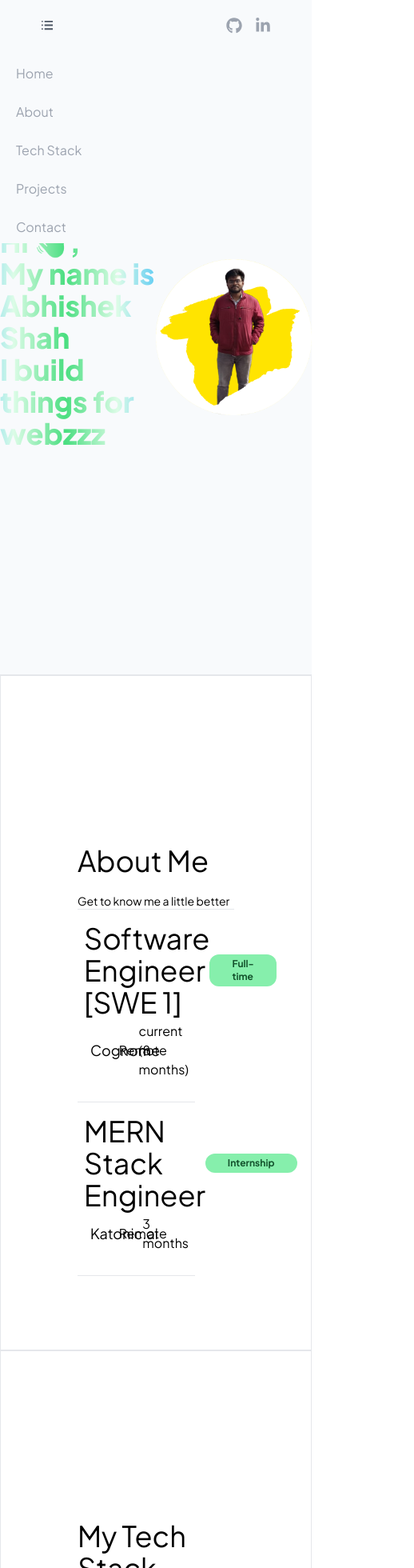
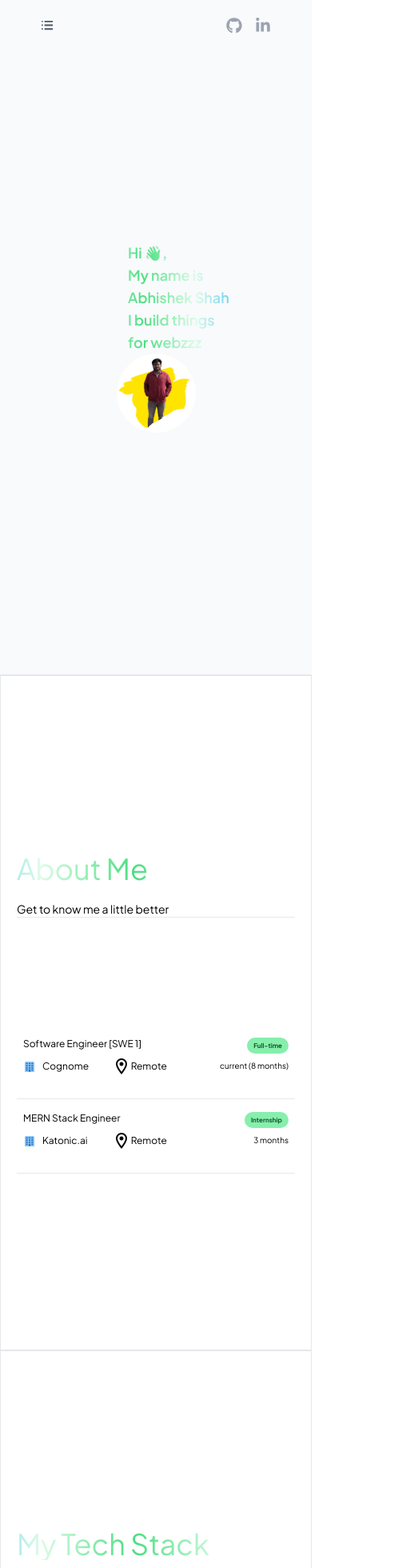
Before and after one commit to ShahIsCoding/portfolio, a React (Create React App) app: page / in a window 390 px wide. Shown: the top 1960 px of the page at 80% size, 518 px wide, since content can reach past the window. Built offline with nearby package versions, Linux system fonts and the light colour scheme.

Commit message:
dark mode and responsive fixes

```diff
--- a/src/App.js
+++ b/src/App.js
@@ -1,10 +1,19 @@
 import React from "react";
 import Navbar from "./Components/Navbar";
 import Body from "./Components/Body";
+import { useEffect } from "react";
 
 const App = () => {
+  useEffect(() => {
+    if (window.matchMedia("(prefers-color-scheme: dark)").matches) {
+      document.documentElement.classList.add("dark");
+    } else {
+      document.documentElement.classList.remove("dark");
+    }
+  }, []);
+
   return (
-    <div className="w-screen bg-black">
+    <div className="w-screen bg-black ">
       <div className="z-50 fixed top-0  w-full ">
         <Navbar />
       </div>
--- a/src/Components/Body.js
+++ b/src/Components/Body.js
@@ -1,4 +1,4 @@
-import React from "react";
+import React, { useEffect } from "react";
 import Home from "./pages/Home";
 import TechStack from "./pages/TechStack";
 import Projects from "./pages/Projects";
@@ -7,12 +7,22 @@ import Aboutme from "./pages/Aboutme";
 
 const Body = () => {
   return (
-    <div className="h-screen w-screen bg-slate-50">
-      <Home />
-      <Aboutme />
-      <TechStack />
-      <Projects />
-      <Contact />
+    <div className="h-screen w-screen bg-slate-50 ">
+      <div id="home">
+        <Home />
+      </div>
+      <div id="aboutme">
+        <Aboutme />
+      </div>
+      <div id="techStack">
+        <TechStack />
+      </div>
+      <div id="project">
+        <Projects />
+      </div>
+      <div id="contact">
+        <Contact />
+      </div>
     </div>
   );
 };
--- a/src/Components/Navbar.js
+++ b/src/Components/Navbar.js
@@ -2,13 +2,19 @@ import React, { useState } from "react";
 import { FaGithub, FaLinkedinIn } from "react-icons/fa";
 import { TfiMenuAlt } from "react-icons/tfi";
 
-const menu = ["Home", "About", "TechStack", "Projects", "Contact"];
+const menu = [
+  { name: "Home", id: "#home" },
+  { name: "About", id: "#aboutme" },
+  { name: "TechStack", id: "#techStack" },
+  { name: "Projects", id: "#project" },
+  { name: "Contact", id: "#contact" },
+];
 const Navbar = () => {
-  const [isOpen, setIsOpen] = useState(true);
+  const [isOpen, setIsOpen] = useState(false);
   return (
-    <div className="text-gray-600 bg-slate-50 cursor-pointer z-10">
+    <div className="text-gray-600 bg-slate-50 cursor-pointer z-10 dark:bg-black">
       <div className="w-full flex justify-center">
-        <div className="w-4/5 h-16 bg-slate-50 mx-auto p-3 flex flex-row justify-between items-center">
+        <div className="w-4/5 h-16  mx-auto p-3 flex flex-row justify-between items-center">
           <div className="logo">
             <TfiMenuAlt
               className="md:hidden block"
@@ -16,20 +22,22 @@ const Navbar = () => {
                 setIsOpen(!isOpen);
               }}
             />
-            <span className="hidden md:block ">Abhishek Shah</span>
+            <span className="md:text-4xl hidden md:block bg-clip-text text-transparent bg-[linear-gradient(to_right,theme(colors.green.400),theme(colors.green.100),theme(colors.sky.400),theme(colors.fuchsia.400),theme(colors.sky.400),theme(colors.green.100),theme(colors.green.400))] bg-[length:200%_auto] animate-gradient pl-16">
+              Abhishek Shah
+            </span>
           </div>
-          <div className={`pages md:block hidden  `}>
+          <div className={`pages md:block hidden `}>
             <ul className="flex flex-row lg:gap-16 gap-4">
               {menu.map((item, idx) => (
-                <li className="text-gray-400 hover:text-black hover:underline underline-offset-4 ">
-                  {item}
+                <li className="text-gray-400 hover:text-black hover:underline underline-offset-4 dark:hover:text-white">
+                  <a href={item.id}>{item.name}</a>
                 </li>
               ))}
             </ul>
           </div>
           <div className="links">
             <ul className="flex flex-row gap-4">
-              <li className="text-gray-400 text-xl cursor-pointer hover:text-black">
+              <li className="text-gray-400 text-xl cursor-pointer hover:text-black dark:hover:text-white">
                 <FaGithub
                   className=""
                   onClick={() =>
@@ -37,7 +45,7 @@ const Navbar = () => {
                   }
                 />
               </li>
-              <li className="text-gray-400 text-xl  hover:text-teal-800">
+              <li className="text-gray-400 text-xl  hover:text-teal-800 dark:hover:text-white">
                 <FaLinkedinIn
                   className="text-xl "
                   onClick={() =>
@@ -54,11 +62,11 @@ const Navbar = () => {
       </div>
       {isOpen && (
         <ul className="md:hidden w-full">
-          <li className="text-gray-400 px-3 py-2 m-2">Home</li>
-          <li className="text-gray-400 px-3 py-2 m-2">About</li>
-          <li className="text-gray-400 px-3 py-2 m-2">Tech Stack</li>
-          <li className="text-gray-400 px-3 py-2 m-2">Projects</li>
-          <li className="text-gray-400 px-3 py-2 m-2">Contact</li>
+          {menu.map((item, idx) => (
+            <li className="text-gray-400 px-3 py-2 m-2  hover:text-black hover:underline underline-offset-4">
+              <a href={item.id}>{item.name}</a>
+            </li>
+          ))}
         </ul>
       )}
     </div>
--- a/src/Components/pages/Aboutme.js
+++ b/src/Components/pages/Aboutme.js
@@ -19,13 +19,15 @@ const Aboutme = () => {
     },
   ];
   return (
-    <div className="h-screen px-24  flex flex-col justify-center border">
+    <div className="h-screen md:px-24  p-5 flex flex-col justify-center border dark:border-gray-800 dark:bg-black dark:text-white">
       <div className="h-2/4  flex flex-col justify-between">
         <div className="border-b">
-          <h1 className="text-4xl">About Me</h1>
+          <h1 className="text-4xl bg-clip-text text-transparent bg-[linear-gradient(to_right,theme(colors.green.400),theme(colors.green.100),theme(colors.sky.400),theme(colors.fuchsia.400),theme(colors.sky.400),theme(colors.green.100),theme(colors.green.400))] bg-[length:200%_auto] animate-gradient ">
+            About Me
+          </h1>
           <h1 className="text-sm pt-5">Get to know me a little better</h1>
         </div>
-        <div className="w-3/4">
+        <div className="lg:w-3/4 w-full ">
           {workExperience.map(
             ({ companyName, position, type, locate, time }) => {
               return (
--- a/src/Components/pages/Home.js
+++ b/src/Components/pages/Home.js
@@ -2,15 +2,15 @@ import React from "react";
 import profile from "../assets/profile.png";
 const Home = () => {
   return (
-    <div className="border-b flex items-center justify-center h-screen bg-inherit">
-      <div className="grid grid-cols-2 grid-rows-1 items-center ">
-        <div className="text-4xl md:text-4xl font-extrabold bg-clip-text text-transparent bg-[linear-gradient(to_right,theme(colors.green.400),theme(colors.green.100),theme(colors.sky.400),theme(colors.fuchsia.400),theme(colors.sky.400),theme(colors.green.100),theme(colors.green.400))] bg-[length:200%_auto] animate-gradient">
+    <div className="border-b dark:border-gray-800 flex items-center justify-center h-screen px-24 dark:bg-black">
+      <div className="md:grid md:grid-cols-2 md:grid-rows-1 items-center w-full">
+        <div className="lg:text-4xl text-lg text-left font-semibold bg-clip-text text-transparent bg-[linear-gradient(to_right,theme(colors.green.400),theme(colors.green.100),theme(colors.sky.400),theme(colors.fuchsia.400),theme(colors.sky.400),theme(colors.green.100),theme(colors.green.400))] bg-[length:200%_auto] animate-gradient pl-16">
           Hi 👋,
           <br /> My name is Abhishek Shah
           <br /> I build things for webzzz
         </div>
-        <div className="image flex justify-center">
-          <img src={profile} alt="profilePic" width="300px" />
+        <div className="flex justify-center">
+          <img src={profile} alt="profilePic" className=" w-1/2 " />
         </div>
       </div>
     </div>
--- a/src/Components/pages/JobCards.js
+++ b/src/Components/pages/JobCards.js
@@ -7,29 +7,30 @@ const JobCards = ({ companyName, position, type, locate, time }) => {
   return (
     <div className="w-full flex flex-col p-2 border-b mt-2">
       <div className="flex justify-between">
-        <h1 className="text-4xl">{position}</h1>
-        <div className="rounded-xl text-xs bg-green-300 text-green-900 font-bold py-1 px-7 my-auto">
+        <h1 className="lg:text-4xl md:text-xl text-xs">{position}</h1>
+        <div className="rounded-xl md:text-sm text-[8px] bg-green-300 text-green-900 font-bold py-1 md:px-7 px-2 my-auto">
           {type}
         </div>
       </div>
+
       <div className="grid grid-cols-3 mb-5 mt-1">
         <div className="flex flex-row items-center">
           <div className="w-4 mr-2">
             <img src={company} />
           </div>
-          <h4 className="text-lg">{companyName}</h4>
+          <h4 className=" md:text-xl text-xs">{companyName}</h4>
         </div>
-        <div className="flex flex-row items-center">
+        <div className="flex flex-row items-center  ">
           <div>
             <img src={location} />
           </div>
-          <h4>{locate}</h4>
+          <h4 className=" md:text-base text-xs">{locate}</h4>
         </div>
         <div className="flex flex-row justify-end items-center">
-          <div className="mr-5">
+          <div className="mr-5 hidden md:block">
             <img src={date} />
           </div>
-          <h4>{time}</h4>
+          <h4 className="md:text-lg text-[10px] text-nowrap">{time}</h4>
         </div>
       </div>
     </div>
--- a/src/Components/pages/Projects.js
+++ b/src/Components/pages/Projects.js
@@ -28,13 +28,15 @@ const Projects = () => {
     },
   ];
   return (
-    <div className="px-24 h-screen flex flex-col justify-center border-b">
-      <div className="flex flex-col justify-between ">
+    <div className="md:px-24 p-5 h-screen flex flex-col justify-center border-b  dark:bg-black dark:border-gray-800 dark:text-white">
+      <div className=" flex flex-col justify-between ">
         <div className="border-b mb-10">
-          <h1 className="text-4xl">Projects & Contributions:</h1>
+          <h1 className="text-4xl bg-clip-text text-transparent bg-[linear-gradient(to_right,theme(colors.green.400),theme(colors.green.100),theme(colors.sky.400),theme(colors.fuchsia.400),theme(colors.sky.400),theme(colors.green.100),theme(colors.green.400))] bg-[length:200%_auto] animate-gradient">
+            Projects & Contributions:
+          </h1>
           <h1 className="text-sm pt-5">Things I’ve help built so far</h1>
         </div>
-        <div className="flex gap-4">
+        <div className=" overflow-x-scroll lg:overflow-hidden flex gap-5">
           {projectsDetails.map(
             ({ name, desc, techStack, githubLink, imgURL, liveLink }) => {
               return (
--- a/src/Components/pages/TechStack.js
+++ b/src/Components/pages/TechStack.js
@@ -34,15 +34,17 @@ const TechStack = () => {
   ];
 
   return (
-    <div className="h-screen px-24  flex flex-col justify-center border">
+    <div className="h-screen md:px-24 p-5 flex flex-col justify-center border dark:border-gray-800 dark:bg-black dark:text-white">
       <div className="h-2/4  flex flex-col justify-between">
-        <div className="border-b">
-          <h1 className="text-4xl">My Tech Stack</h1>
+        <div className="border-b mb-5">
+          <h1 className="text-4xl bg-clip-text text-transparent bg-[linear-gradient(to_right,theme(colors.green.400),theme(colors.green.100),theme(colors.sky.400),theme(colors.fuchsia.400),theme(colors.sky.400),theme(colors.green.100),theme(colors.green.400))] bg-[length:200%_auto] animate-gradient">
+            My Tech Stack
+          </h1>
           <h1 className="text-sm pt-5">
             Technologies I’ve been working with recently
           </h1>
         </div>
-        <div className="grid md:grid-cols-7 grid-cols-3 gap-3 ">
+        <div className="grid lg:grid-cols-7 grid-cols-3 gap-3 overflow-y-scroll lg:overflow-hidden">
           {techStack.map(({ src, name }, idx) => {
             return <Stack src={src} name={name} />;
           })}
--- a/tailwind.config.js
+++ b/tailwind.config.js
@@ -1,5 +1,6 @@
 /** @type {import('tailwindcss').Config} */
 module.exports = {
+  darkMode: "class",
   content: ["./src/**/*.{html,js}"],
   theme: {
     extend: {
```
Also changed, not shown: src/Components/pages/Contact.js (+5 -3 lines), src/Components/pages/ProjectCard.js (+8 -6 lines).
